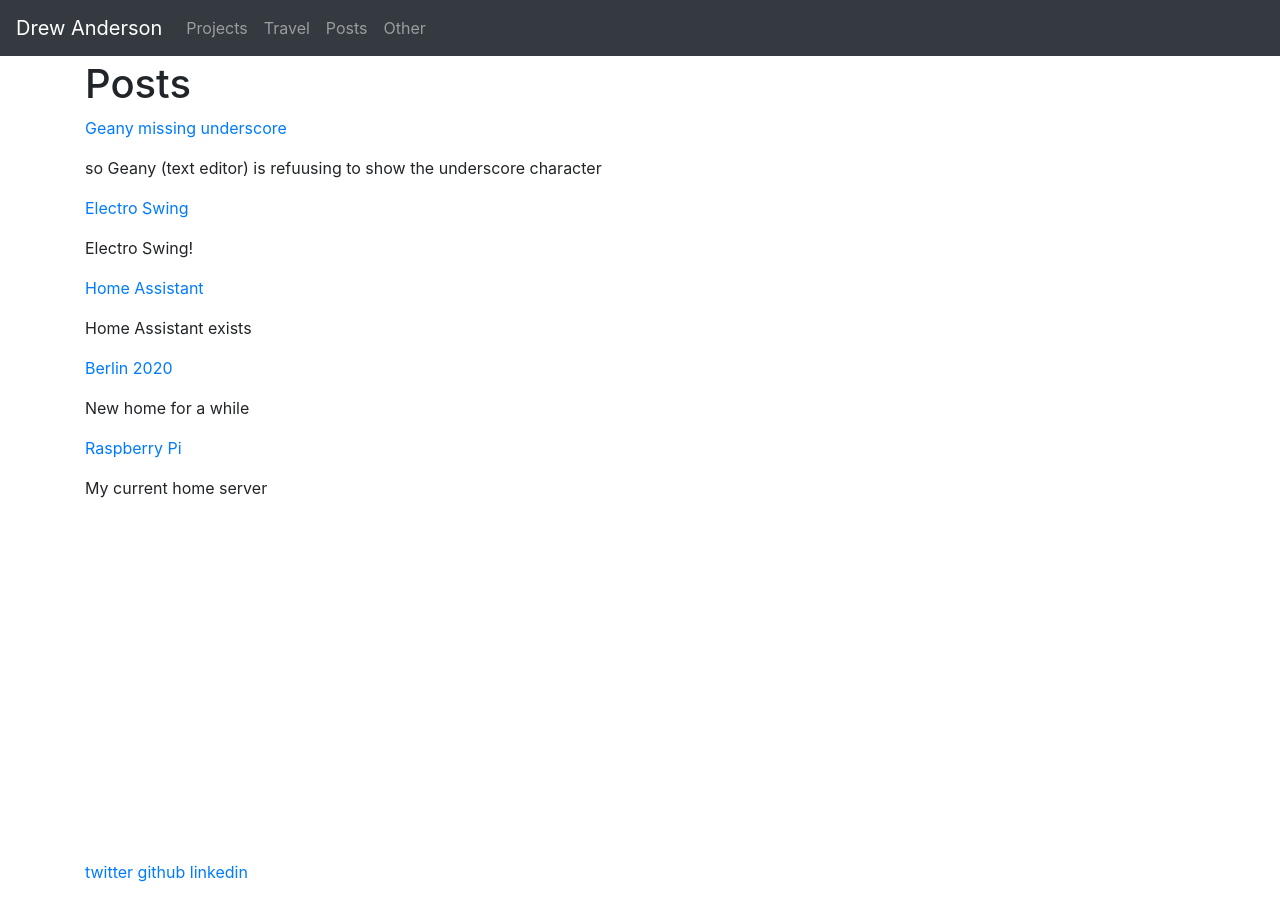
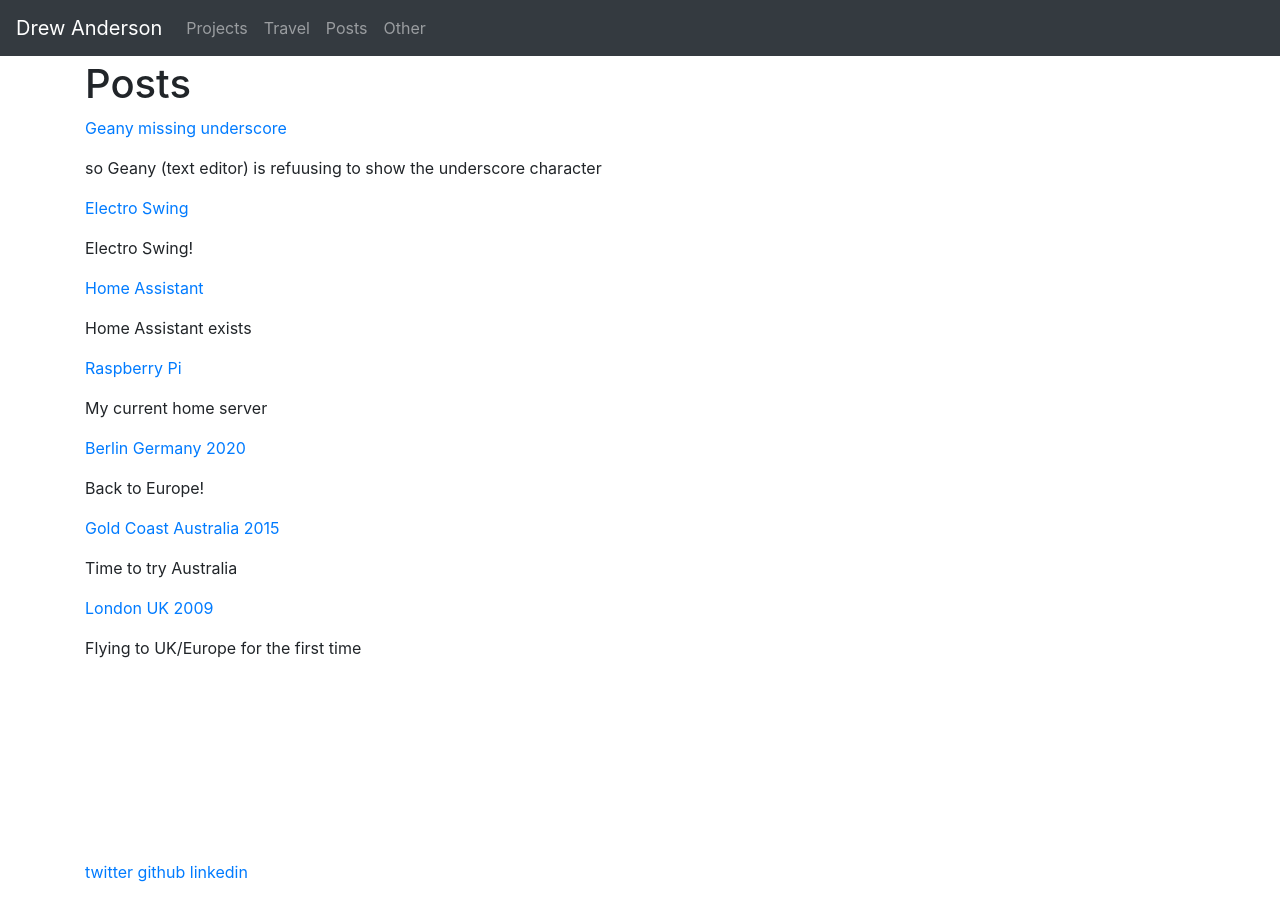
Before and after one commit to drewandersonnz/drewandersonnz.github.io, a Jekyll site: the page built from posts.md, in a window 1280 px wide. Built offline with Jekyll 4.4.1, drawn with Linux system fonts in a browser that asks for light colours.

Commit message:
More details

```diff
--- /dev/null
+++ b/_posts/2009-01-15-london-uk.md
@@ -0,0 +1,18 @@
+---
+layout: post
+
+title: London UK 2009
+date: 2009-01-15
+
+description: Flying to UK/Europe for the first time
+
+category: travel
+
+tags:
+- travel
+- united-kingdom
+- london-uk
+
+---
+
+Landed in London, time to get setup.
--- /dev/null
+++ b/_posts/2015-09-15-gold-coast-australia.md
@@ -0,0 +1,18 @@
+---
+layout: post
+
+title: Gold Coast Australia 2015
+date: 2015-09-15
+
+description: Time to try Australia
+
+category: travel
+
+tags:
+- travel
+- australia
+- gold-coast-australia
+
+---
+
+Landed in Gold Coast, time to get setup.
--- a/_posts/2020-02-02-berlin.md
+++ b/_posts/2020-02-02-berlin.md
@@ -1,10 +1,10 @@
 ---
 layout: post
 
-title: Berlin 2020
+title: Berlin Germany 2020
 date: 2020-02-02
 
-description: New home for a while
+description: Back to Europe!
 
 category: travel
 
```
Also changed, not shown: _posts/2019-02-11-raspberry-pi.md (renamed from _posts/2019-01-01-raspberry-pi.md, +3 -2 lines), _posts/2020-03-01-home-assistant.md (+1 -0 lines).
